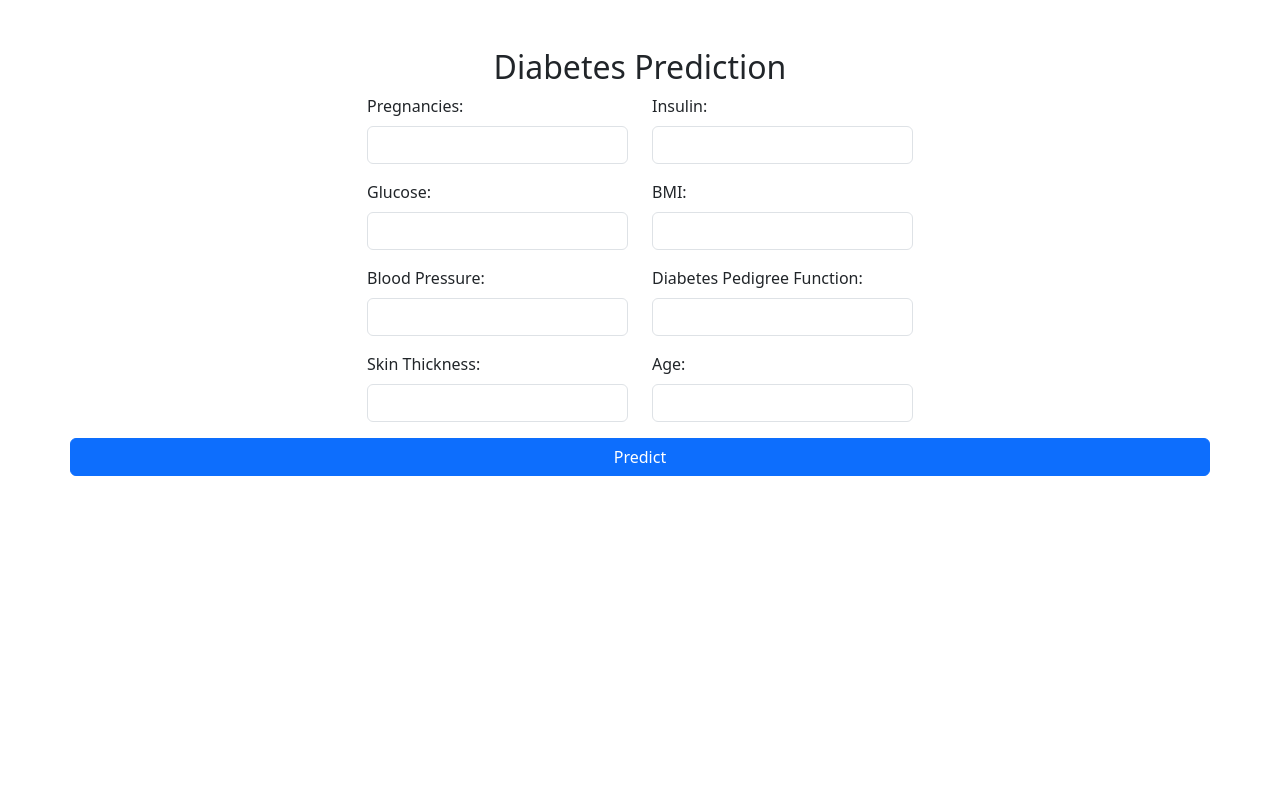
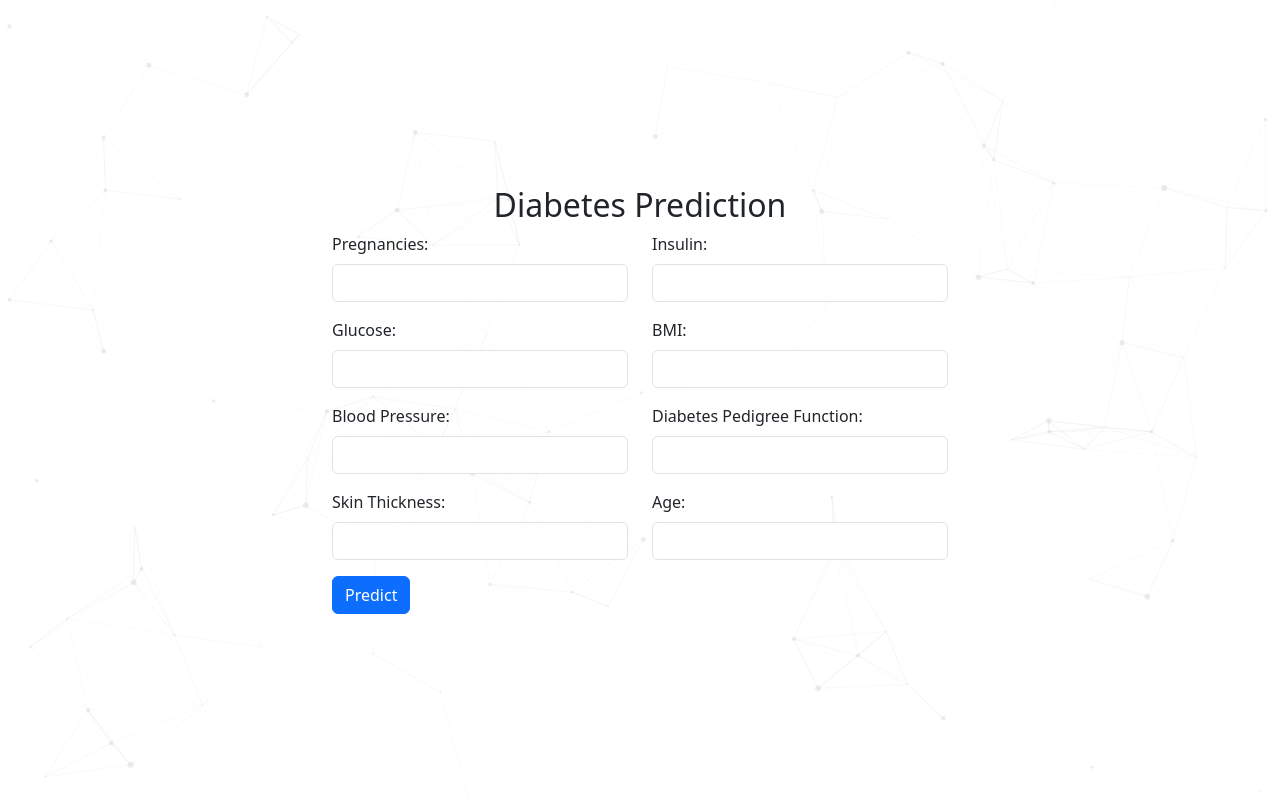
Before and after one commit to aanamin/apm, a Flask app: page / in a window 1280 px wide. Run offline with Flask 3, Linux system fonts and the light colour scheme; parts of the project's set-up code (start-up, migrations or seed data) failed here and were passed over.

Commit message:
add particle

```diff
--- a/web/templates/index.html
+++ b/web/templates/index.html
@@ -15,10 +15,31 @@
       integrity="sha384-YvpcrYf0tY3lHB60NNkmXc5s9fDVZLESaAA55NDzOxhy9GkcIdslK1eN7N6jIeHz"
       crossorigin="anonymous"
     ></script>
+
+    <style>
+      /* ---- particles.js container ---- */
+      #particles-js {
+        position: fixed;
+        top: 0;
+        left: 0;
+        z-index: -1;
+        width: 100%;
+        height: 100%;
+        background-color: #fff;
+        background-size: cover;
+        background-position: 50% 50%;
+        background-repeat: no-repeat;
+      }
+
+      .full-height {
+        height: 100vh;
+      }
+    </style>
   </head>
   <body>
-    <div class="container mt-5">
-      <div class="row justify-content-center">
+    <div class="container-fluid full-height" style="position: relative">
+      <div id="particles-js"></div>
+      <div class="row justify-content-center align-items-center full-height">
         <div class="col-md-6">
           <h2 class="text-center">Diabetes Prediction</h2>
           <form action="/predict" method="post" id="predictionForm">
@@ -118,9 +139,8 @@
                 </div>
               </div>
             </div>
-          </div>
-          <button type="submit" class="btn btn-primary w-100">Predict</button>
-        </form>
+            <button type="submit" class="btn btn-primary">Predict</button>
+          </form>
 
           <div
             class="modal fade"
@@ -145,7 +165,7 @@
                 <div class="modal-body col">
                   <img
                     src="/web/templates/assets/sa1.png"
-                    style="width: 50%; display: block; margin: auto;"
+                    style="width: 50%; display: block; margin: auto"
                     alt="png"
                   />
                   {% if prediction_text %}
@@ -175,5 +195,8 @@
         </div>
       </div>
     </div>
+
+    <script src="particles.js"></script>
+    <script src="app.js"></script>
   </body>
 </html>
```
